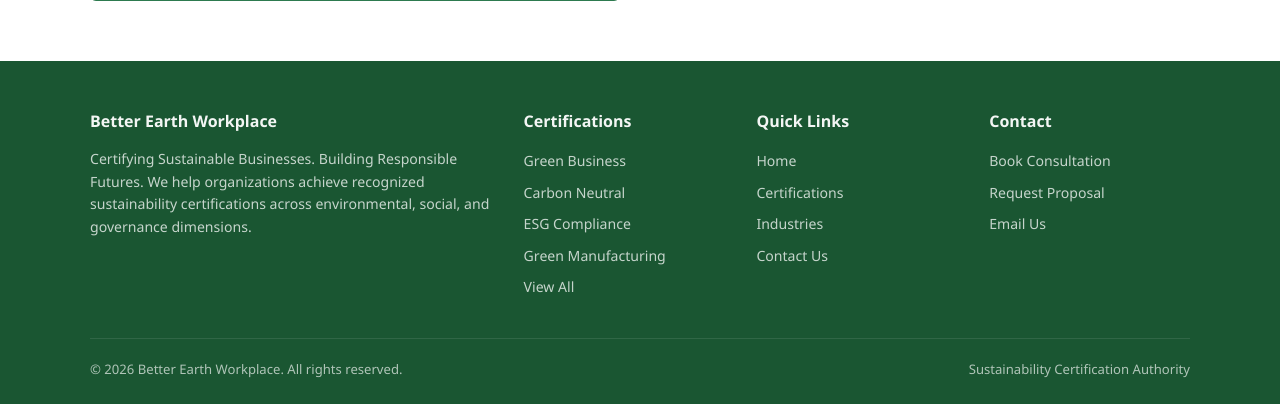
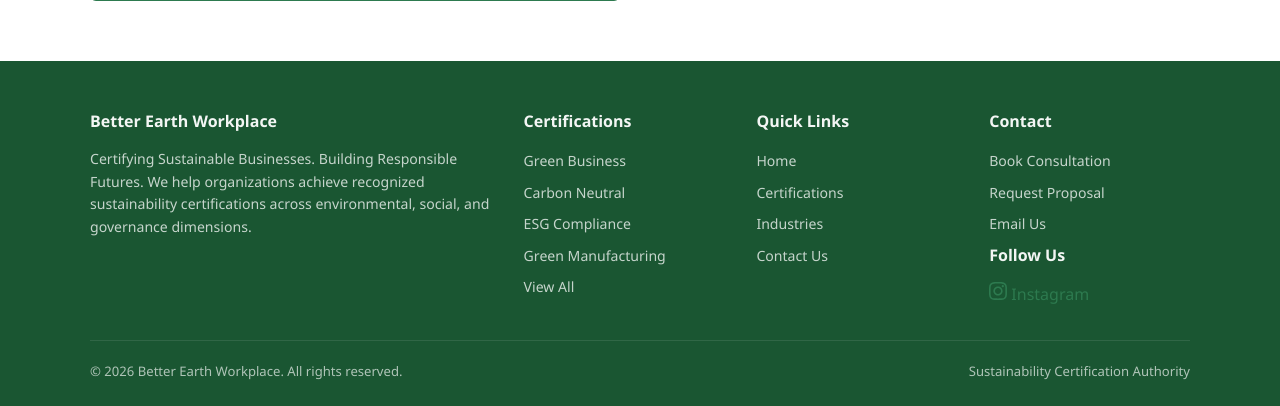
Before and after one commit to amitg27/environment, a Flask app: page /contact in a window 1280 px wide. Shown: the part 1200-1606 px from the top of the page. Run offline with Flask 3, Linux system fonts and the light colour scheme.

Commit message:
Add files via upload

```diff
--- a/templates/base.html
+++ b/templates/base.html
@@ -98,6 +98,13 @@
                     <li><a href="{{ url_for('contact') }}">Request Proposal</a></li>
                     <li><a href="mailto:certify@betterearthworkplace.com">Email Us</a></li>
                 </ul>
+                <div class="footer-social">
+                    <h4>Follow Us</h4>
+                    <a href="https://www.instagram.com/betterearthworkplace/" target="_blank" rel="noopener" class="social-link instagram-link">
+                        <svg xmlns="http://www.w3.org/2000/svg" width="18" height="18" viewBox="0 0 24 24" fill="currentColor"><path d="M12 2.163c3.204 0 3.584.012 4.85.07 3.252.148 4.771 1.691 4.919 4.919.058 1.265.069 1.645.069 4.849 0 3.205-.012 3.584-.069 4.849-.149 3.225-1.664 4.771-4.919 4.919-1.266.058-1.644.07-4.85.07-3.204 0-3.584-.012-4.849-.07-3.26-.149-4.771-1.699-4.919-4.92-.058-1.265-.07-1.644-.07-4.849 0-3.204.013-3.583.07-4.849.149-3.227 1.664-4.771 4.919-4.919 1.266-.057 1.645-.069 4.849-.069zm0-2.163c-3.259 0-3.667.014-4.947.072-4.358.2-6.78 2.618-6.98 6.98-.059 1.281-.073 1.689-.073 4.948 0 3.259.014 3.668.072 4.948.2 4.358 2.618 6.78 6.98 6.98 1.281.058 1.689.072 4.948.072 3.259 0 3.668-.014 4.948-.072 4.354-.2 6.782-2.618 6.979-6.98.059-1.28.073-1.689.073-4.948 0-3.259-.014-3.667-.072-4.947-.196-4.354-2.617-6.78-6.979-6.98-1.281-.059-1.69-.073-4.949-.073zm0 5.838c-3.403 0-6.162 2.759-6.162 6.162s2.759 6.163 6.162 6.163 6.162-2.759 6.162-6.163c0-3.403-2.759-6.162-6.162-6.162zm0 10.162c-2.209 0-4-1.79-4-4 0-2.209 1.791-4 4-4s4 1.791 4 4c0 2.21-1.791 4-4 4zm6.406-11.845c-.796 0-1.441.645-1.441 1.44s.645 1.44 1.441 1.44c.795 0 1.439-.645 1.439-1.44s-.644-1.44-1.439-1.44z"/></svg>
+                        Instagram
+                    </a>
+                </div>
             </div>
         </div>
         <div class="footer-bottom">
```
